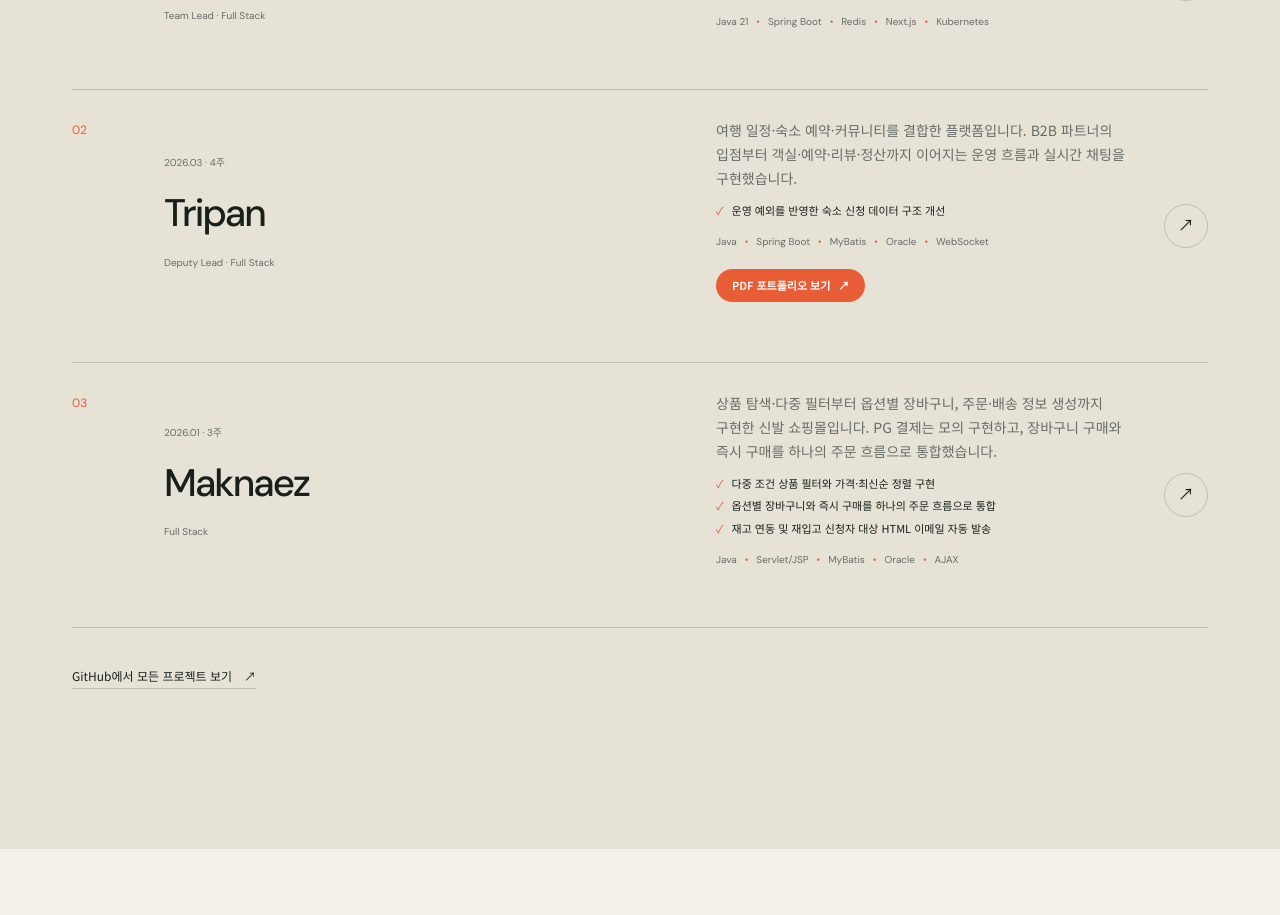
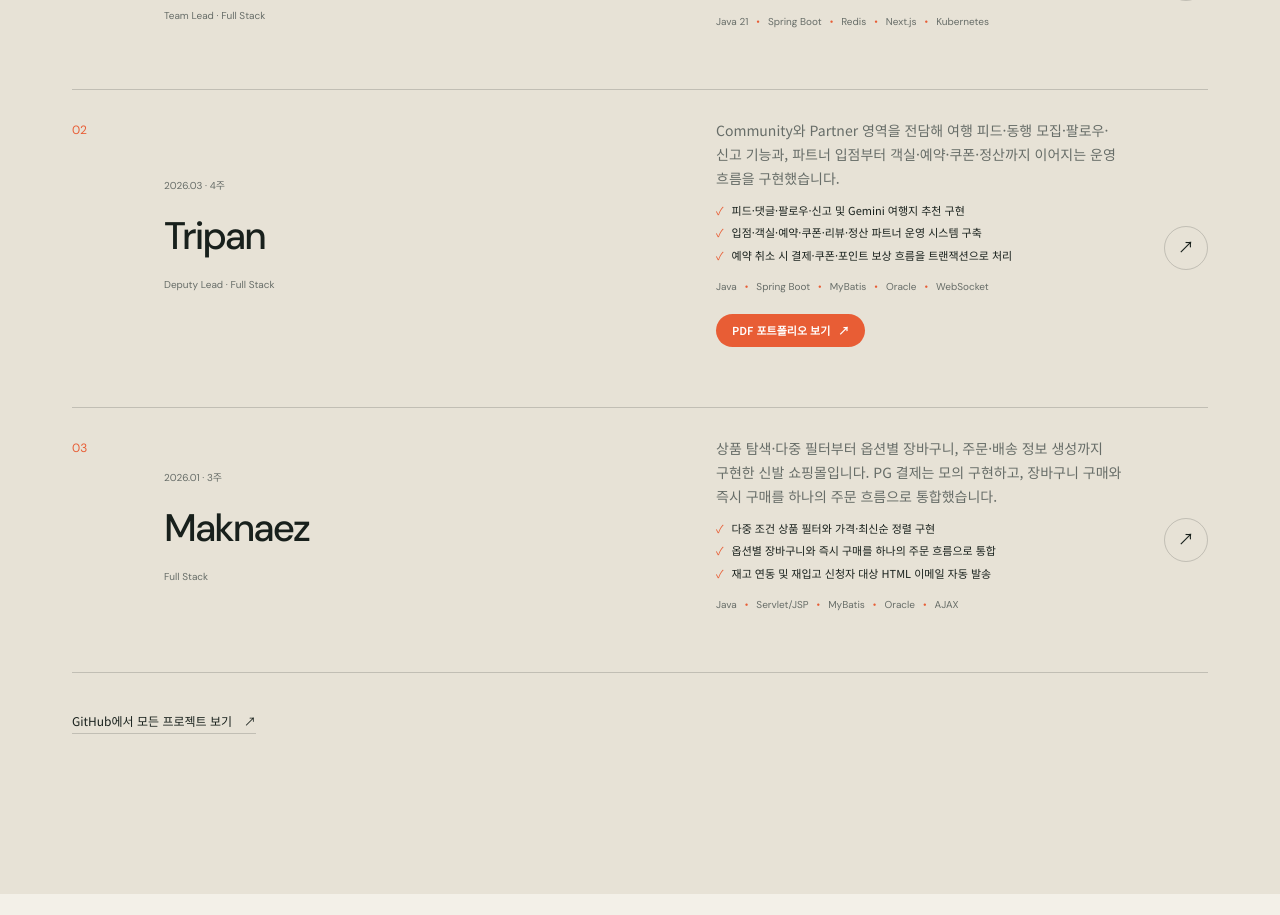
Before and after one commit to ssangyoungyuwon-maker/youngyuwon, a React (Vite) app: page / in a window 1280 px wide. Shown: the part 4651-5566 px from the top of the page. Built offline with nearby package versions, Linux system fonts and the light colour scheme.

Commit message:
Tripan 프로젝트 기여 내용 보강

```diff
--- a/src/data/portfolio.js
+++ b/src/data/portfolio.js
@@ -57,10 +57,14 @@
     {
       name: "Tripan",
       description:
-        "여행 일정·숙소 예약·커뮤니티를 결합한 플랫폼입니다. B2B 파트너의 입점부터 객실·예약·리뷰·정산까지 이어지는 운영 흐름과 실시간 채팅을 구현했습니다.",
+        "Community와 Partner 영역을 전담해 여행 피드·동행 모집·팔로우·신고 기능과, 파트너 입점부터 객실·예약·쿠폰·정산까지 이어지는 운영 흐름을 구현했습니다.",
       period: "2026.03 · 4주",
       role: "Deputy Lead · Full Stack",
-      result: "운영 예외를 반영한 숙소 신청 데이터 구조 개선",
+      results: [
+        "피드·댓글·팔로우·신고 및 Gemini 여행지 추천 구현",
+        "입점·객실·예약·쿠폰·리뷰·정산 파트너 운영 시스템 구축",
+        "예약 취소 시 결제·쿠폰·포인트 보상 흐름을 트랜잭션으로 처리",
+      ],
       tags: ["Java", "Spring Boot", "MyBatis", "Oracle", "WebSocket"],
       document: tripanPortfolio,
     },
```
